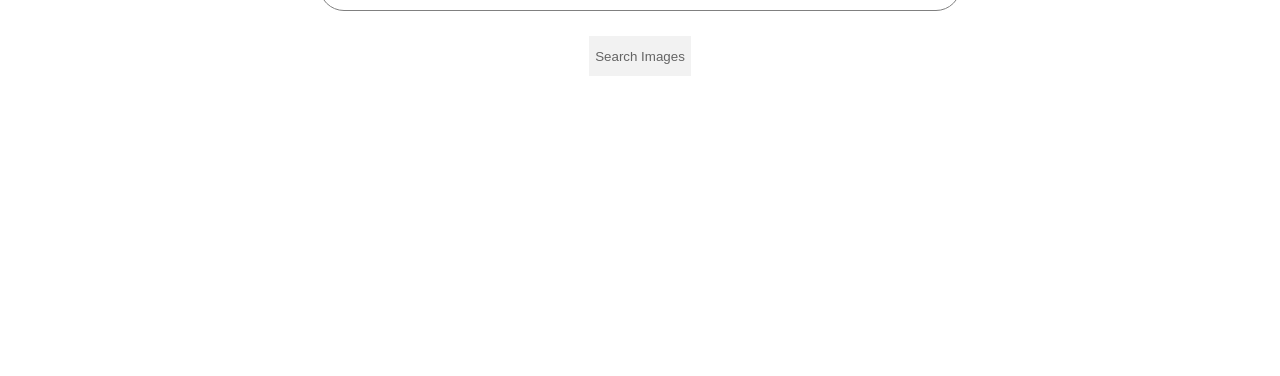
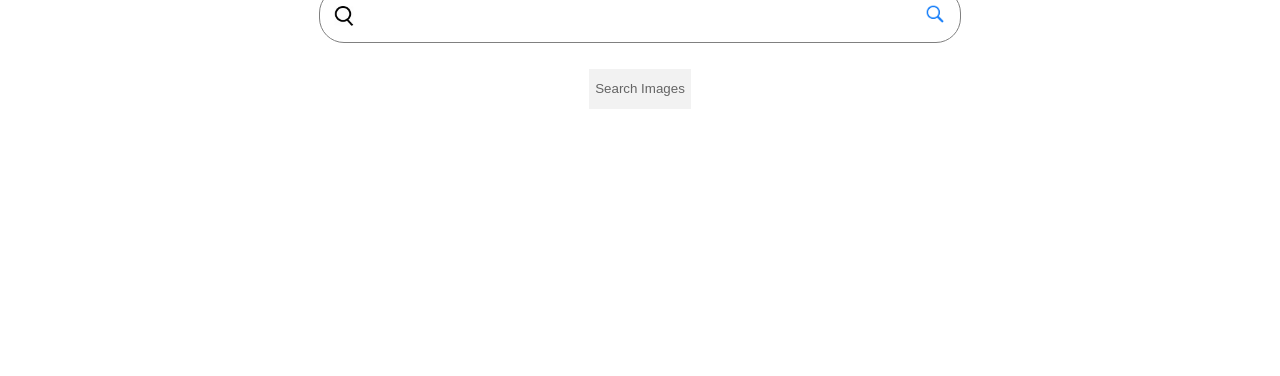
Before and after one commit to rudranshbansal/googleserarchcs50, a plain HTML site: page googleimage.html in a window 1280 px wide. Shown: the part 424-800 px from the top of the page. Drawn offline with Linux system fonts and the light colour scheme.

Commit message:
add link

```diff
--- a/googleimage.html
+++ b/googleimage.html
@@ -4,7 +4,7 @@
     <meta charset="UTF-8">
     <meta name="viewport" content="width=device-width, initial-scale=1.0">
     <link rel="stylesheet" href="googleimage.css">
-    <link rel="stylesheet" href="nav.css">
+    <link rel="stylesheet" href="navigate.css">
     <title>Google Images</title>
 </head>
 <body>
```
